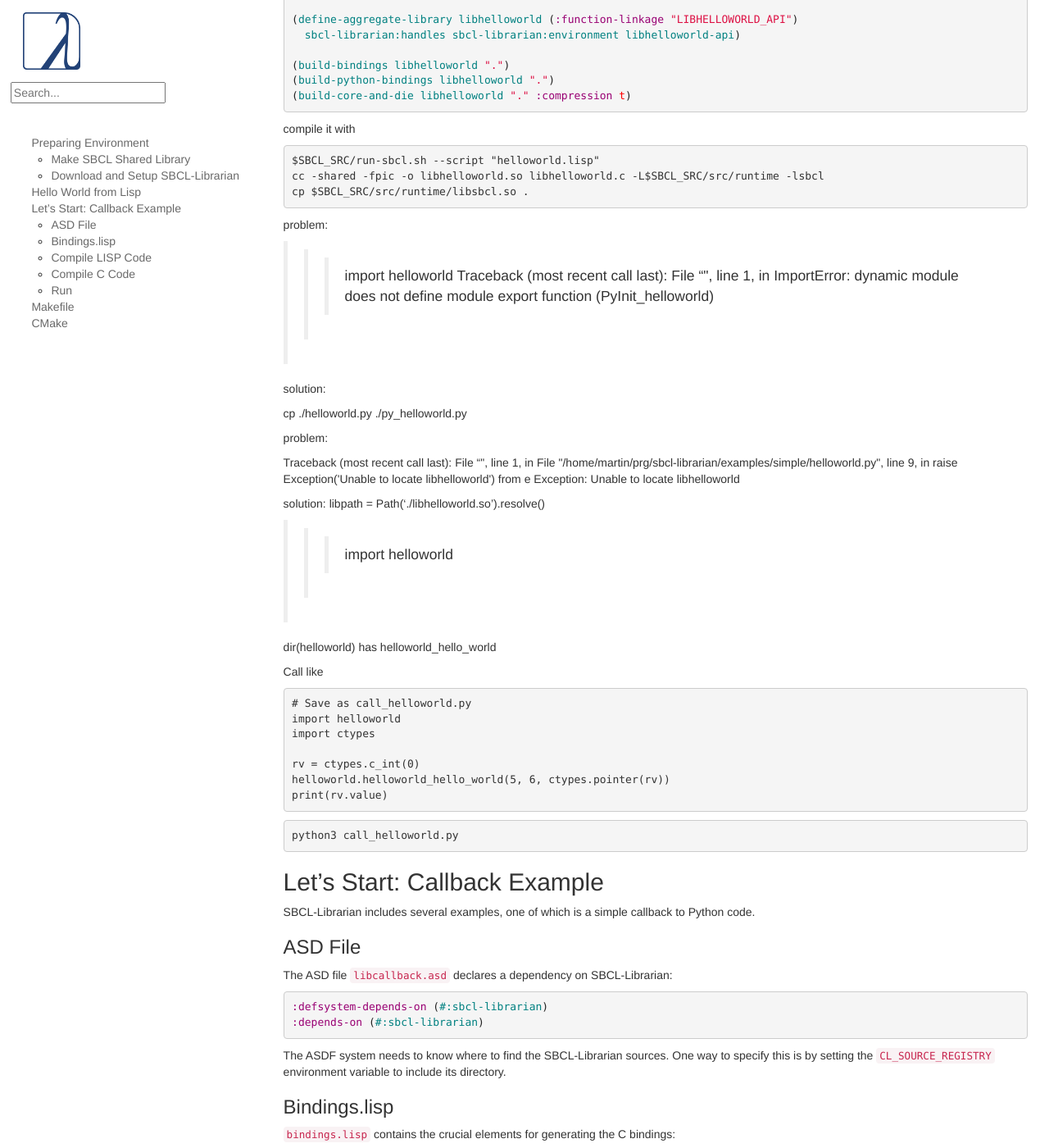
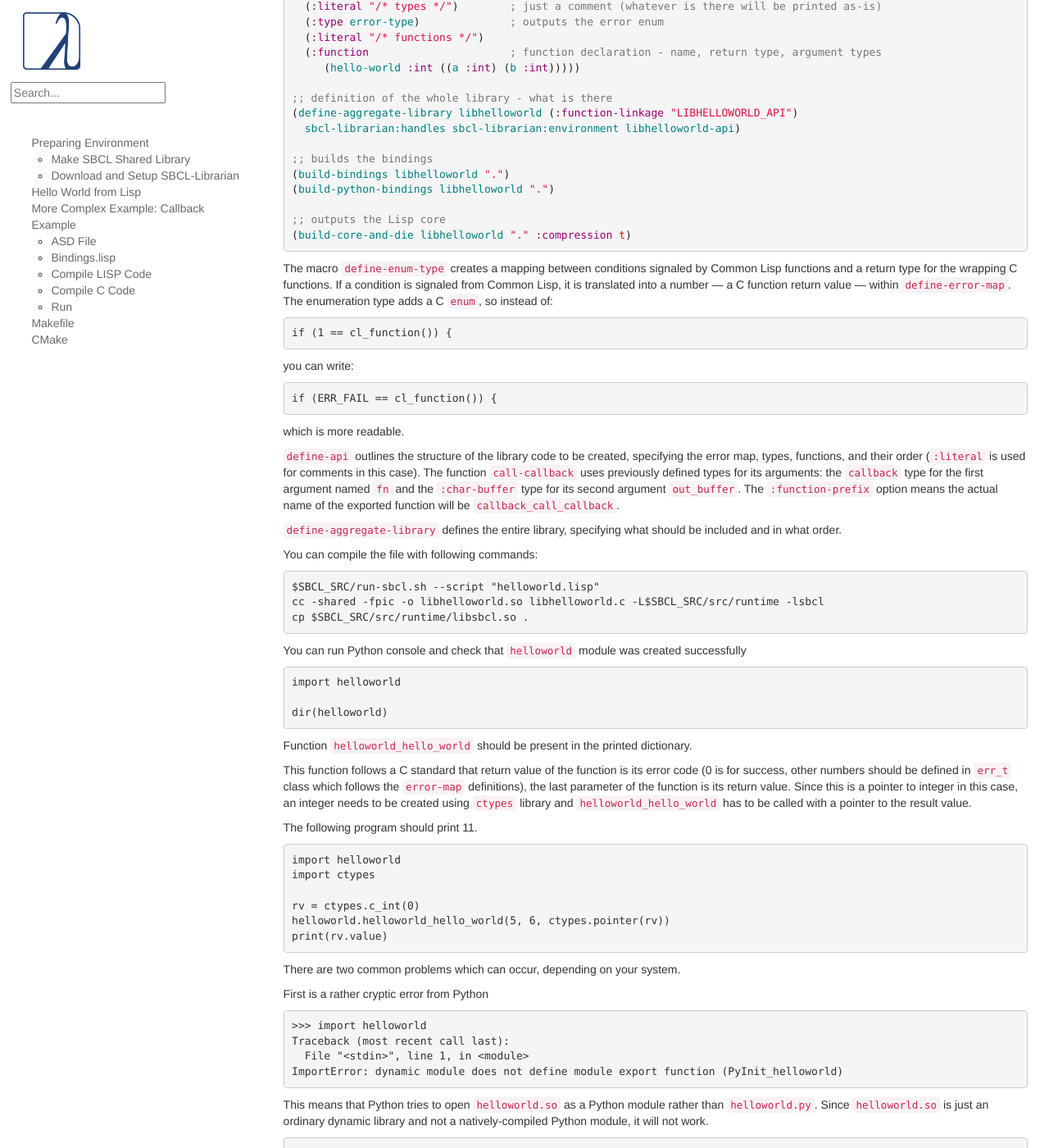
Before and after one commit to LispCookbook/cl-cookbook, a Jekyll site: the page built from dynamic-libraries.md, in a window 1280 px wide and 1400 px high, scrolled down 2018 px. Shown: the whole window at 82% size. Built offline with Jekyll 4.4.1, drawn with Linux system fonts in a browser that asks for light colours; some of the changed text lies outside the part shown.

Commit message:
#531 Added description of the simple Hello World example

```diff
--- a/dynamic-libraries.md
+++ b/dynamic-libraries.md
@@ -12,7 +12,6 @@ Commercial implementations like LispWorks and Allegro CL usually
 offer this functionality, and they are well documented.
 
 This chapter describes a project called [SBCL-Librarian](https://github.com/quil-lang/sbcl-librarian), an opinionated way to create libraries callable from C (anything which has C FFI) and Python using an open-source and free-to-use implementation [Steel Bank Common Lisp](https://www.sbcl.org).
-
 
 ## Preparing Environment
 
@@ -52,6 +51,8 @@ git clone https://github.com/quil-lang/sbcl-librarian.git
 
 ## Hello World from Lisp
 
+Although SBCL-Librarian comes with some documentation and a couple of examples, it doesn't really have anything like a basic tutorial. In this chapter we'll make a basic function which adds two numbers and we'll call it from Python.
+
 Let's set a couple of environment variables for convenience:
 
 ~~~bash
@@ -62,18 +63,14 @@ export SBCL_SRC=~/.roswell/src/sbcl-2.4.1
 export CL_SOURCE_REGISTRY="~/prg/sbcl-librarian//"
 ~~~
 
-Libraries are usually not searched for in the current directory on more modern Linux-based systems, similar to paths Python searches for libraries.
+Libraries are usually not searched for in the current directory on more modern Linux-based systems. The paths which Python searches for libraries are usually not set to the current working directory either. Let's set them this way for convenience.
 
 ~~~bash
 export LD_LIBRARY_PATH=.:
 export PATH=.:$PATH
 ~~~
 
-Let's make the simplest program.
-Since (format t "Hello World") doesn't get printed to console, let's create
-a method for adding integers.
-
-Create a file helloworld.lisp
+Now we can create a file `helloworld.lisp` with following content:
 
 ~~~lisp
 (require '#:asdf)
@@ -84,39 +81,64 @@ Create a file helloworld.lisp
 
 (in-package libhelloworld)
 
+;; will be called from Python
 (defun hello-world (a b)
   (+ a b))
 
 
-
+;; error enum to be used in C/Python code for error handling
 (define-enum-type error-type "err_t"
   ("ERR_SUCCESS" 0)
   ("ERR_FAIL" 1))
 
-
+;; mapping Common Lisp conditions to C enums
+;; in this simple example, all conditions are mapped to number 1
+;; which is "ERR_FAIL" in `error-type` enum
 (define-error-map error-map error-type 0
   ((t (lambda (condition)
         (declare (ignore condition))
         (return-from error-map 1)))))
 
-
-(define-api libhelloworld-api (:error-map error-map
-                               :function-prefix "helloworld_")
-  (:literal "/* types */")
-  (:type error-type)
+;; structure of the generated C source file
+(define-api libhelloworld-api (:error-map error-map              ; error enum
+                               :function-prefix "helloworld_")   ; prefix for all function names (C doesn't have namespaces)
+  (:literal "/* types */")        ; just a comment (whatever is there will be printed as-is)
+  (:type error-type)              ; outputs the error enum
   (:literal "/* functions */")
-  (:function
+  (:function                      ; function declaration - name, return type, argument types
      (hello-world :int ((a :int) (b :int)))))
 
+;; definition of the whole library - what is there
 (define-aggregate-library libhelloworld (:function-linkage "LIBHELLOWORLD_API")
   sbcl-librarian:handles sbcl-librarian:environment libhelloworld-api)
 
+;; builds the bindings
 (build-bindings libhelloworld ".")
 (build-python-bindings libhelloworld ".")
+
+;; outputs the Lisp core
 (build-core-and-die libhelloworld "." :compression t)
 ~~~
 
-compile it with
+The macro `define-enum-type` creates a mapping between conditions signaled by Common Lisp functions and a return type for the wrapping C functions. If a condition is signaled from Common Lisp, it is translated into a number — a C function return value — within `define-error-map`. The enumeration type adds a C `enum`, so instead of:
+
+~~~C
+if (1 == cl_function()) {
+~~~
+
+you can write:
+
+~~~C
+if (ERR_FAIL == cl_function()) {
+~~~
+
+which is more readable.
+
+`define-api` outlines the structure of the library code to be created, specifying the error map, types, functions, and their order (`:literal` is used for comments in this case). The function `call-callback` uses previously defined types for its arguments: the `callback` type for the first argument named `fn` and the `:char-buffer` type for its second argument `out_buffer`. The `:function-prefix` option means the actual name of the exported function will be `callback_call_callback`.
+
+`define-aggregate-library` defines the entire library, specifying what should be included and in what order.
+
+You can compile the file with following commands:
 
 ~~~bash
 $SBCL_SRC/run-sbcl.sh --script "helloworld.lisp"
@@ -124,40 +146,26 @@ cc -shared -fpic -o libhelloworld.so libhelloworld.c -L$SBCL_SRC/src/runtime -ls
 cp $SBCL_SRC/src/runtime/libsbcl.so .
 ~~~
 
-problem:
->>> import helloworld
-Traceback (most recent call last):
-  File "<stdin>", line 1, in <module>
-ImportError: dynamic module does not define module export function (PyInit_helloworld)
 
-solution:
+You can run Python console and check that `helloworld` module was created successfully
 
-cp ./helloworld.py ./py_helloworld.py
-
-problem:
-
-Traceback (most recent call last):
-  File "<stdin>", line 1, in <module>
-  File "/home/martin/prg/sbcl-librarian/examples/simple/helloworld.py", line 9, in <module>
-    raise Exception('Unable to locate libhelloworld') from e
-Exception: Unable to locate libhelloworld
-
-solution:
-libpath = Path('./libhelloworld.so').resolve()
-
-
-
->>> import helloworld
+~~~python
+import helloworld
 
 dir(helloworld)
-has
-helloworld_hello_world
+~~~
 
+Function `helloworld_hello_world` should be present in the printed dictionary.
 
-Call like
+This function follows a C standard that return value of the function is its error code
+(0 is for success, other numbers should be defined in `err_t` class which follows the `error-map` definitions),
+the last parameter of the function is its return value. Since this is a pointer to integer in this case,
+an integer needs to be created using `ctypes` library and `helloworld_hello_world` has to be called with
+a pointer to the result value.
+
+The following program should print 11.
 
 ~~~python
-# Save as call_helloworld.py
 import helloworld
 import ctypes
 
@@ -166,13 +174,56 @@ helloworld.helloworld_hello_world(5, 6, ctypes.pointer(rv))
 print(rv.value)
 ~~~
 
-~~~bash
-python3 call_helloworld.py
+There are two common problems which can occur, depending on your system.
+
+First is a rather cryptic error from Python
+
+~~~
+>>> import helloworld
+Traceback (most recent call last):
+  File "<stdin>", line 1, in <module>
+ImportError: dynamic module does not define module export function (PyInit_helloworld)
 ~~~
 
-## Let's Start: Callback Example
+This means that Python tries to open `helloworld.so` as a Python module rather than `helloworld.py`. Since
+`helloworld.so` is just an ordinary dynamic library and not a natively-compiled Python module, it
+will not work.
 
-SBCL-Librarian includes several examples, one of which is a simple callback to Python code.
+~~~bash
+cp ./helloworld.py ./py_helloworld.py
+~~~
+
+and in Python `import py_helloworld` .
+
+If you experience a following exception being raised:
+
+~~~
+Traceback (most recent call last):
+  ...
+    raise Exception('Unable to locate libhelloworld') from e
+Exception: Unable to locate libhelloworld
+~~~
+
+First, check that all required dependencies - `libsbcl` and `libzstd` in this case - are either copied
+to the output directory or are in path which your operating system loads libraries from. If it still doesn't
+work, it might be a problem with the mechanism Python locates libraries on your particular system.
+
+Open `helloworld.py` (or `py_helloworld.py` if you renamed it as suggested earlier) and change the line
+
+~~~Python
+libpath = Path(find_library('libcallback')).resolve()
+~~~
+
+to a path for your operating system, e.g.
+
+~~~Python
+libpath = Path('./libhelloworld.so').resolve()
+~~~
+
+
+## More Complex Example: Callback Example
+
+SBCL-Librarian includes several examples, one of which is a simple callback to Python code. This example comes with `Makefile` and with properly defined system using `ASD`.
 
 ### ASD File
 
@@ -213,68 +264,9 @@ SBCL-Librarian utilizes `sb-alien`, an SBCL package for interfacing with C funct
 
 This section defines the types `callback` and `char-buffer` in C, Python, and Common Lisp. The C and Python types for both are `void*` and `char*`, respectively. The Common Lisp type for callback specifies a function prototype: a pointer to a function that returns `void` and takes two parameters, a `c-string` and a pointer to a `char`. The `sb-alien:*` indicates a pointer, so `:callback` is a pointer to a function. The `:char-buffer` type represents a `char*` in all three languages.
 
-~~~lisp
-(define-enum-type error-type "err_t"
-  ("ERR_SUCCESS" 0)
-  ("ERR_FAIL" 1))
-
-(define-error-map error-map error-type 0
-  ((t (lambda (condition)
-        (declare (ignore condition))
-        (return-from error-map 1)))))
-~~~
-
-This creates a mapping between conditions signaled by Common Lisp functions and a return type for the wrapping C functions. If a condition is signaled from Common Lisp, it is translated into a number — a C function return value — within `define-error-map`. The enumeration type adds a C `enum`, so instead of:
-
-~~~C
-if (1 == cl_function()) {
-~~~
-
-you can write:
-
-~~~C
-if (ERR_FAIL == cl_function()) {
-~~~
-
-which is more readable.
-
-~~~lisp
-(define-api libcallback-api (:error-map error-map
-                             :function-prefix "callback_")
-    (:literal "/* types */")
-  (:type error-type)
-  (:literal "/* functions */")
-  (:function
-   (call-callback :void ((fn :callback) (out_buffer :char-buffer)))))
-
-(define-aggregate-library libcallback (:function-linkage "CALLBACKING_API")
-  sbcl-librarian:handles sbcl-librarian:environment libcallback-api)
-~~~
-
-`define-api` outlines the structure of the library code to be created, specifying the error map, types, functions, and their order (`:literal` is used for comments in this case). The function `call-callback` uses previously defined types for its arguments: the `callback` type for the first argument named `fn` and the `:char-buffer` type for its second argument `out_buffer`. The `:function-prefix` option means the actual name of the exported function will be `callback_call_callback`.
-
-`define-aggregate-library` defines the entire library, specifying what should be included and in what order.
+The rest of this file is similar to what was described in the `Hello World` section.
 
 ### Compile LISP Code
-
-Now you can compile the Lisp code and generate the C sources for compiling the library and the Python wrapper.
-
-Set a couple of environment variables for convenience:
-
-~~~bash
-# Directory with SBCL sources
-export SBCL_SRC=~/.roswell/src/sbcl-2.4.1
-# Directory with this project, don't forget the double slash at the end
-# or it might not work
-export CL_SOURCE_REGISTRY="~/prg/sbcl-librarian//"
-~~~
-
-Libraries are usually not searched for in the current directory on more modern Linux-based systems, similar to paths Python searches for libraries.
-
-~~~bash
-export LD_LIBRARY_PATH=.:
-export PATH=.:$PATH
-~~~
 
 `script.lisp` is a straightforward Lisp script for compiling the Lisp sources and outputting the wrapper code and the Lisp core.
 
@@ -319,7 +311,7 @@ CALLBACKING_API int init(char* core) {
 
 At the top, you'll find several SBCL-related functions, such as `lisp_gc`, which signals to the Lisp garbage collector that it is a good time to run. Then there is a pointer to the `callback_call_callback` function. Finally, the `init` function, which should be run before executing any Lisp code.
 
-Currently, there is no way to de-initialize the Lisp core.
+SBCL (as of version 2.4.2) didn't support de-initialize the Lisp core so there are no functions for doing so.
 
 `libcallback.h ` is a header file that should be included in both `lispcallback.c` and any calling C code. It contains prototypes of functions and function pointers in `lispcallback.c`, includes the error `enum`, and any comments added in `bindings.lisp`:
 
@@ -341,7 +333,7 @@ except TypeError as e:
 
 The rest of the file is similar to the C header file.
 
-This setup loads a compiled C library (shared object, DLL, dylib) and informs the Python interpreter about the functions and types included in the library. It also initializes the Lisp core when loaded by the Python interpreter.
+This setup loads a compiled C library (shared object, DLL, dylib) and informs the Python interpreter about the functions and types included in the library. It also initializes the Lisp core when loaded by the Python interpreter. The initialization needs to be called manually when the generated library is called from C.
 
 
 ### Compile C Code
@@ -371,18 +363,6 @@ If it's successful, you should see the output:
 ~~~bash
 I guess  it works!
 ~~~
-
-If you encounter a cryptic error like this:
-
-~~~bash
-$ python3 ./example.py
-Traceback (most recent call last):
-  File "/home/user/prg/sbcl-librarian/examples/callback/./example.py", line 2, in <module>
-    import libcallback
-ImportError: dynamic module does not define module export function (PyInit_libcallback)
-~~~
-
-It indicates that Python is attempting to load `libcallback.so` as if it were a compiled Python module (written in C). Since that is not the case, a workaround is to rename `libcallback.py` to another name, such as `callback.py`, and in `example.py` to import `callback` instead of `libcallback`.
 
 ## Makefile
 
```
Also changed, not shown: other parts of dynamic-libraries.md (+1 -1 lines).
